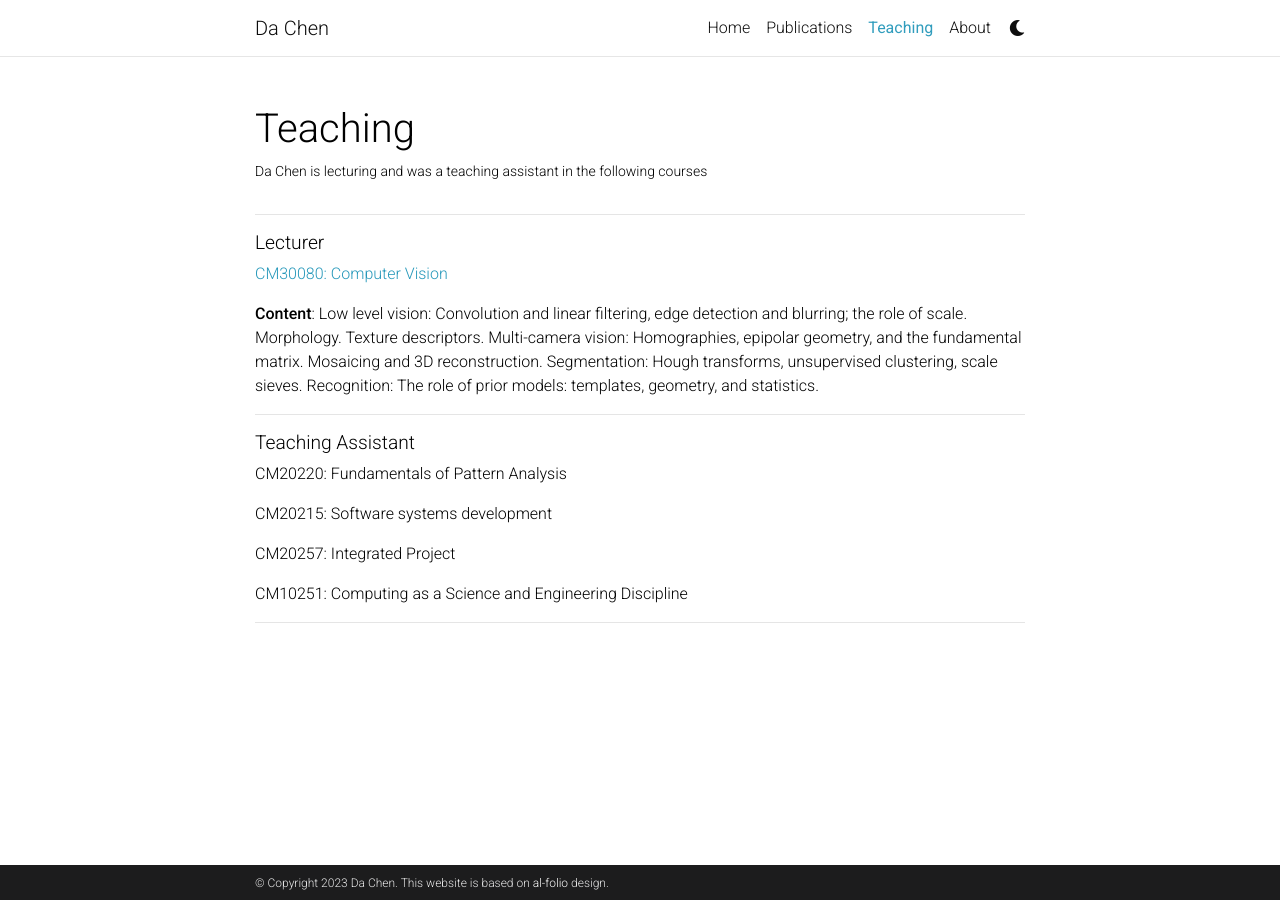
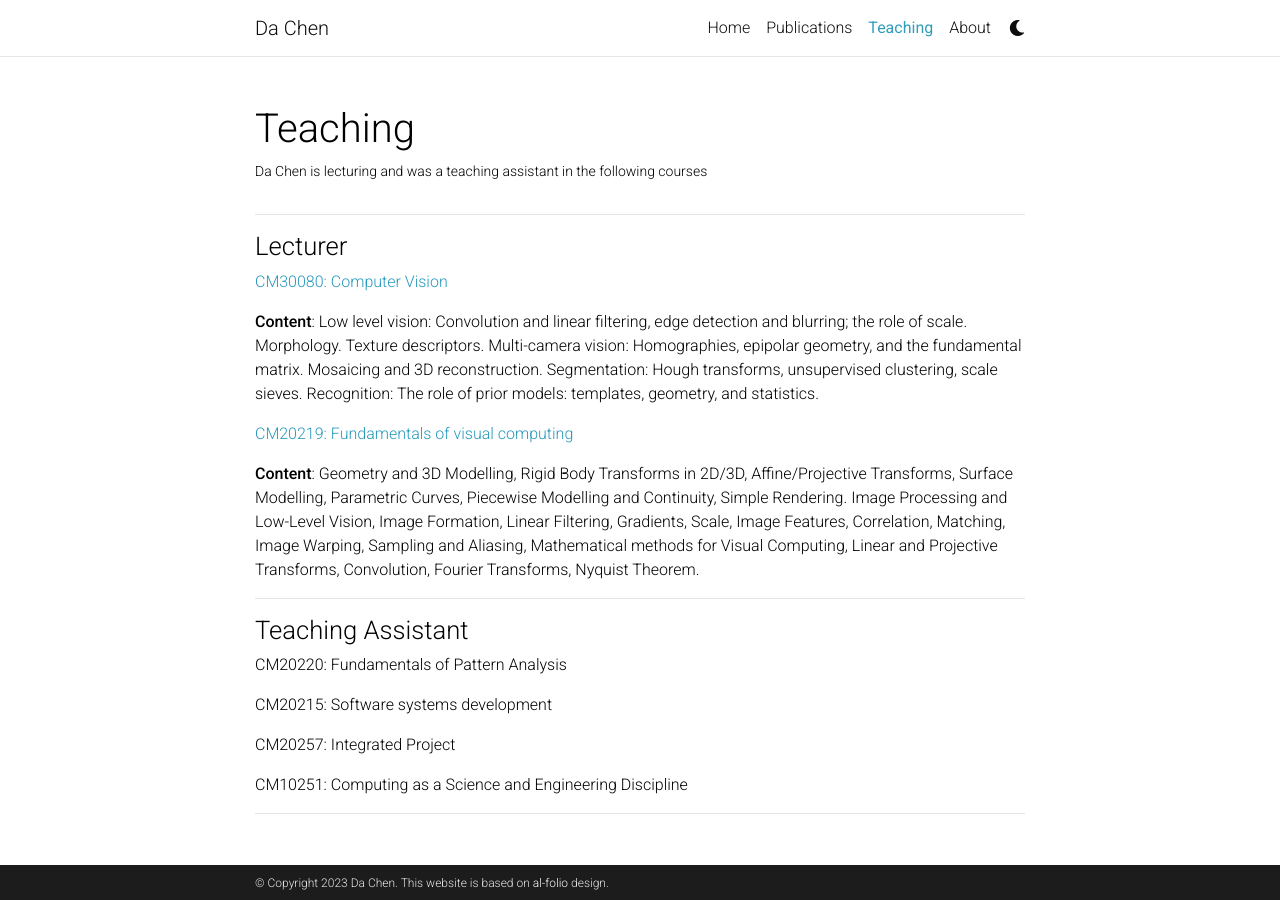
Before and after one commit to dachen3/dachen3.github.io, a Jekyll site: the page built from _pages/teaching.md, in a window 1280 px wide. Built offline with Jekyll 4.4.1, drawn with Linux system fonts in a browser that asks for light colours; comment, search, counter and statistics services are not loaded; a style sheet for code colours, icons or effects is not loaded.

Commit message:
update teaching info

```diff
--- a/_pages/teaching.md
+++ b/_pages/teaching.md
@@ -8,14 +8,24 @@ nav_order: 4
 ---
 
 --------------------------------
-<h6 class="ml ml-md" style="font-size: 1.2rem;">Lecturer</h6>
+
+<h6 class="ml ml-md" style="font-size: 1.6rem;">Lecturer</h6>
+
+
 
 <a href='https://www.bath.ac.uk/catalogues/2022-2023/cm/CM30080.html'>CM30080: Computer Vision </a>
 
 **Content**: Low level vision: Convolution and linear filtering, edge detection and blurring; the role of scale. Morphology. Texture descriptors. Multi-camera vision: Homographies, epipolar geometry, and the fundamental matrix. Mosaicing and 3D reconstruction. Segmentation: Hough transforms, unsupervised clustering, scale sieves. Recognition: The role of prior models: templates, geometry, and statistics.
 
+<a href='https://www.bath.ac.uk/catalogues/2023-2024/cm/CM20219.html'>CM20219: Fundamentals of visual computing </a>
+
+**Content**: Geometry and 3D Modelling, Rigid Body Transforms in 2D/3D, Affine/Projective Transforms, Surface Modelling, Parametric Curves, Piecewise Modelling and Continuity, Simple Rendering.
+Image Processing and Low-Level Vision, Image Formation, Linear Filtering, Gradients, Scale, Image Features, Correlation, Matching, Image Warping, Sampling and Aliasing,
+Mathematical methods for Visual Computing, Linear and Projective Transforms, Convolution, Fourier Transforms, Nyquist Theorem.
+
 --------------------------------
-<h6 class="ml ml-md" style="font-size: 1.2rem;">Teaching Assistant</h6>
+<h6 class="ml ml-md" style="font-size: 1.6rem;">Teaching Assistant</h6>
+
 
 CM20220: Fundamentals of Pattern Analysis
 
```
